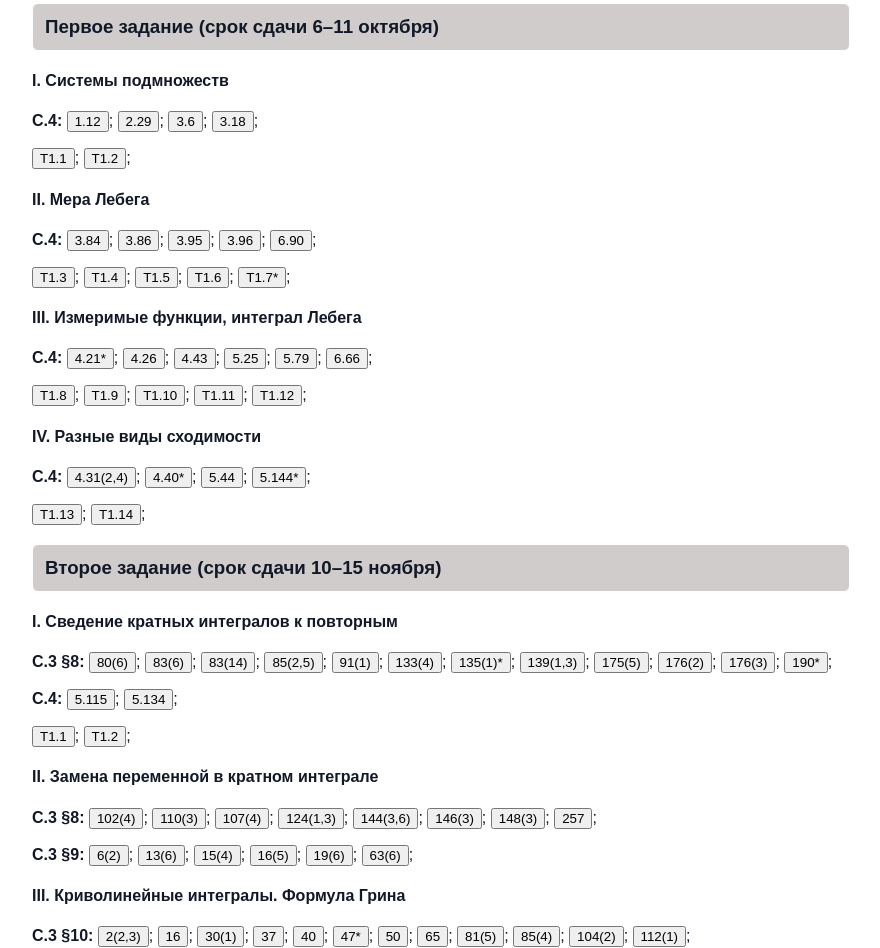
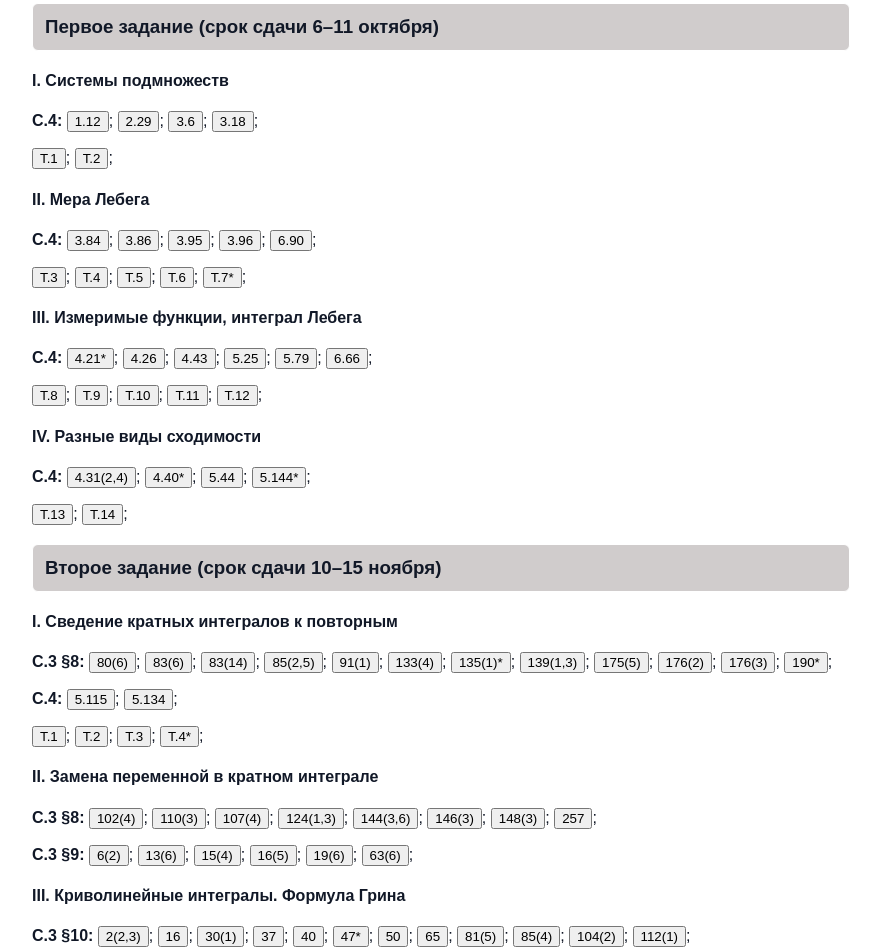
Before and after one commit to Alimey/Zadavalnik, a plain HTML site: page index.html in a window 1280 px wide. Shown: the part 931-1879 px from the top of the page, without its empty margins (199-1079 px from the left). Drawn offline with Linux system fonts and the light colour scheme.

Commit message:
restructured

```diff
--- a/index.html
+++ b/index.html
@@ -60,8 +60,8 @@
             <button class="task-btn" data-img="images/C4/3_18.png">3.18</button>;
           </p>
           <p>
-            <button class="task-btn" data-img="images/T1/1.png">T1.1</button>;
-            <button class="task-btn" data-img="images/T1/2.png">T1.2</button>;
+            <button class="task-btn" data-img="images/T1/1.png">T.1</button>;
+            <button class="task-btn" data-img="images/T1/2.png">T.2</button>;
           </p>
           <h4>II. Мера Лебега</h4>
           <p><b>С.4:</b>
@@ -72,11 +72,11 @@
             <button class="task-btn" data-img="images/C4/6_90.png">6.90</button>;
           </p>
           <p>
-            <button class="task-btn" data-img="images/T1/3.png">T1.3</button>;
-            <button class="task-btn" data-img="images/T1/4.png">T1.4</button>;
-            <button class="task-btn" data-img="images/T1/5.png">T1.5</button>;
-            <button class="task-btn" data-img="images/T1/6.png">T1.6</button>;
-            <button class="task-btn" data-img="images/T1/7.png">T1.7*</button>;
+            <button class="task-btn" data-img="images/T1/3.png">T.3</button>;
+            <button class="task-btn" data-img="images/T1/4.png">T.4</button>;
+            <button class="task-btn" data-img="images/T1/5.png">T.5</button>;
+            <button class="task-btn" data-img="images/T1/6.png">T.6</button>;
+            <button class="task-btn" data-img="images/T1/7.png">T.7*</button>;
           </p>
           <h4>III. Измеримые функции, интеграл Лебега</h4>
           <p><b>C.4:</b>
@@ -88,11 +88,11 @@
             <button class="task-btn" data-img="images/C4/6_66.png">6.66</button>;
           </p>
           <p>
-            <button class="task-btn" data-img="images/T1/8.png">T1.8</button>;
-            <button class="task-btn" data-img="images/T1/9.png">T1.9</button>;
-            <button class="task-btn" data-img="images/T1/10.png">T1.10</button>;
-            <button class="task-btn" data-img="images/T1/11.png">T1.11</button>;
-            <button class="task-btn" data-img="images/T1/12.png">T1.12</button>;
+            <button class="task-btn" data-img="images/T1/8.png">T.8</button>;
+            <button class="task-btn" data-img="images/T1/9.png">T.9</button>;
+            <button class="task-btn" data-img="images/T1/10.png">T.10</button>;
+            <button class="task-btn" data-img="images/T1/11.png">T.11</button>;
+            <button class="task-btn" data-img="images/T1/12.png">T.12</button>;
           </p>
           <h4>IV. Разные виды сходимости</h4>
           <p><b>C.4:</b>
@@ -102,8 +102,8 @@
             <button class="task-btn" data-img="images/C4/5_144.png">5.144*</button>;
           </p>
           <p>
-            <button class="task-btn" data-img="images/T1/13.png">T1.13</button>;
-            <button class="task-btn" data-img="images/T1/14.png">T1.14</button>;
+            <button class="task-btn" data-img="images/T1/13.png">T.13</button>;
+            <button class="task-btn" data-img="images/T1/14.png">T.14</button>;
           </p>
         </article>
 
@@ -129,8 +129,10 @@
             <button class="task-btn" data-img="images/C4/5_134.png">5.134</button>;
           </p>
           <p>
-            <button class="task-btn" data-img="images/T1/1.png">T1.1</button>;
-            <button class="task-btn" data-img="images/T1/14.png">T1.2</button>;
+            <button class="task-btn" data-img="images/T2/1.png">T.1</button>;
+            <button class="task-btn" data-img="images/T2/2.png">T.2</button>;
+            <button class="task-btn" data-img="images/T2/3.png">T.3</button>;
+            <button class="task-btn" data-img="images/T2/4.png">T.4*</button>;
           </p>
           <h4>II. Замена переменной в кратном интеграле</h4>
           <p><b>С.3 §8:</b>
```
Also changed, not shown: images/T2/1.png (added), images/T2/2.png (added), images/T2/3.png (added), images/T2/4.png (added).
